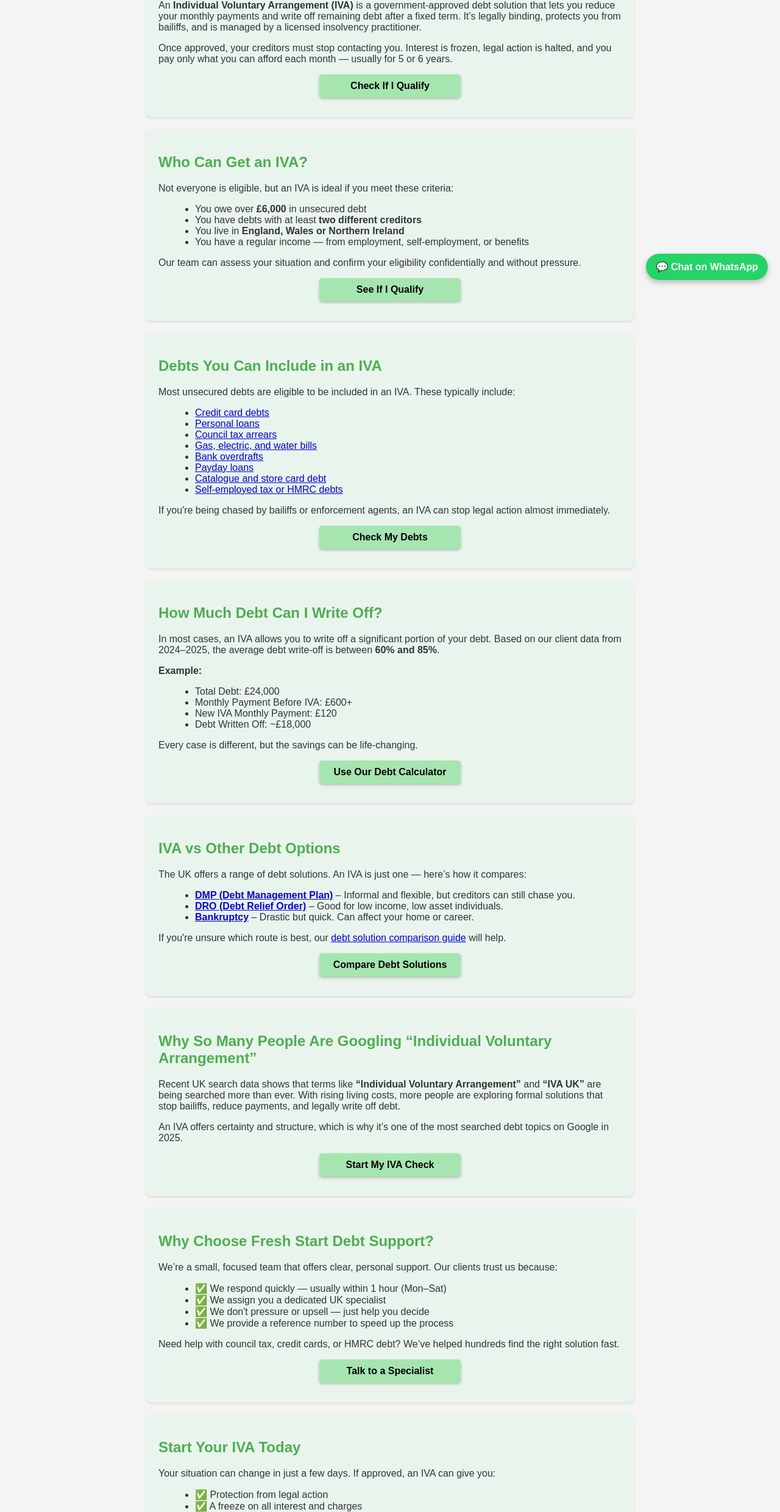
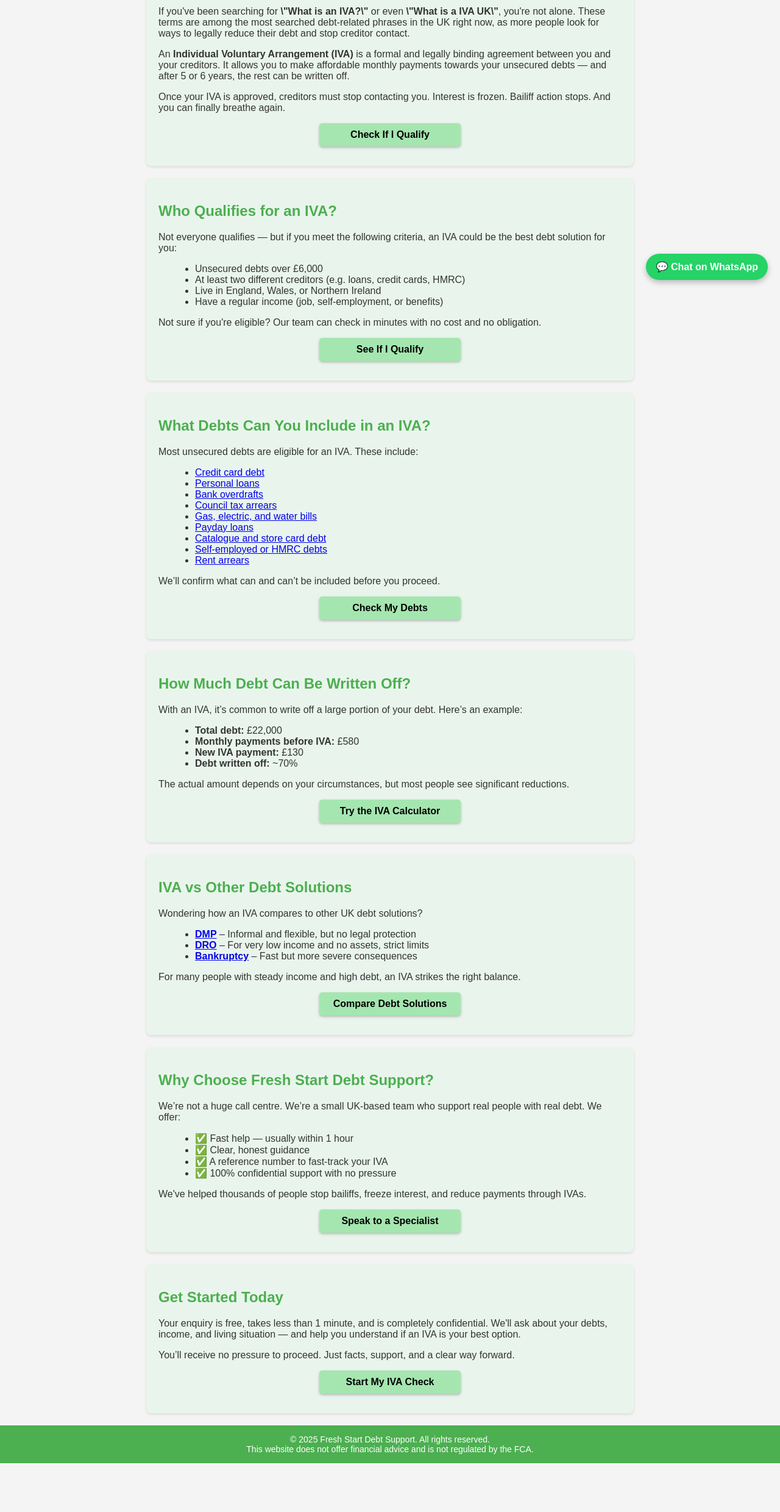
Before and after one commit to Argentavisec/freshstartdebtsupport, a plain HTML site: page iva.html in a window 1280 px wide. Shown: the part 321-2800 px from the top of the page at 61% size. After the commit the page ends 2720 px from the top, so only its background shows below. Drawn offline with Linux system fonts and the light colour scheme.

Commit message:
Add files via upload

```diff
--- a/iva.html
+++ b/iva.html
@@ -7,128 +7,136 @@
   <meta name="description" content="Learn how an IVA works, who qualifies, and how to legally write off debt in the UK. Start your Individual Voluntary Arrangement today." />
   <meta name="keywords" content="what is an IVA, IVA UK, Individual Voluntary Arrangement, write off debt UK, IVA help, stop bailiffs, IVA 2025" />
   <link rel="stylesheet" href="style.css" />
+  <script>
+    function toggleMenu() {
+      var menu = document.getElementById('menuContent');
+      if (menu.style.display === 'flex') {
+        menu.style.display = 'none';
+      } else {
+        menu.style.display = 'flex';
+        menu.style.flexDirection = 'column';
+      }
+    }
+
+    window.addEventListener("click", function(e) {
+      const menu = document.getElementById("menuContent");
+      const btn = document.getElementById("menuButton");
+      if (!menu.contains(e.target) && e.target !== btn) {
+        menu.style.display = "none";
+      }
+    });
+  </script>
 </head>
 <body>
 
-  <!-- Load Shared Menu -->
-  <div id="menu-container">
-    <script>
-      fetch("menu.html")
-        .then(res => res.text())
-        .then(data => {
-          document.getElementById("menu-container").innerHTML = data;
-        });
-    </script>
+  <div class="banner">
+    <div class="top-bar">
+      <img src="logo.jpg" alt="Fresh Start Debt Support Logo" class="logo" />
+      <div class="site-name">Fresh Start Debt Support</div>
+    </div>
   </div>
 
+  <!-- Load menu.html dynamically -->
+  <div id="menu-container"></div>
+  <script>
+    fetch("menu.html")
+      .then(res => res.text())
+      .then(html => {
+        document.getElementById("menu-container").innerHTML = html;
+      });
+  </script>
+
   <div class="container">
-
     <div class="section">
       <h1>What Is an IVA?</h1>
-      <p>If you’ve been searching for <strong>“What is an IVA?”</strong> or even the trending term <strong>“What is a IVA UK”</strong>, you’re not alone. Thousands of people across the country are looking for safe, legal ways to deal with unaffordable debt — and an IVA could be the answer.</p>
-      <p>An <strong>Individual Voluntary Arrangement (IVA)</strong> is a government-approved debt solution that lets you reduce your monthly payments and write off remaining debt after a fixed term. It’s legally binding, protects you from bailiffs, and is managed by a licensed insolvency practitioner.</p>
-      <p>Once approved, your creditors must stop contacting you. Interest is frozen, legal action is halted, and you pay only what you can afford each month — usually for 5 or 6 years.</p>
+      <p>If you've been searching for <strong>\"What is an IVA?\"</strong> or even <strong>\"What is a IVA UK\"</strong>, you're not alone. These terms are among the most searched debt-related phrases in the UK right now, as more people look for ways to legally reduce their debt and stop creditor contact.</p>
+      <p>An <strong>Individual Voluntary Arrangement (IVA)</strong> is a formal and legally binding agreement between you and your creditors. It allows you to make affordable monthly payments towards your unsecured debts — and after 5 or 6 years, the rest can be written off.</p>
+      <p>Once your IVA is approved, creditors must stop contacting you. Interest is frozen. Bailiff action stops. And you can finally breathe again.</p>
       <a href="https://form.jotform.com/250596569907070" class="menu-cta">Check If I Qualify</a>
     </div>
 
     <div class="section">
-      <h2>Who Can Get an IVA?</h2>
-      <p>Not everyone is eligible, but an IVA is ideal if you meet these criteria:</p>
+      <h2>Who Qualifies for an IVA?</h2>
+      <p>Not everyone qualifies — but if you meet the following criteria, an IVA could be the best debt solution for you:</p>
       <ul>
-        <li>You owe over <strong>£6,000</strong> in unsecured debt</li>
-        <li>You have debts with at least <strong>two different creditors</strong></li>
-        <li>You live in <strong>England, Wales or Northern Ireland</strong></li>
-        <li>You have a regular income — from employment, self-employment, or benefits</li>
+        <li>Unsecured debts over £6,000</li>
+        <li>At least two different creditors (e.g. loans, credit cards, HMRC)</li>
+        <li>Live in England, Wales, or Northern Ireland</li>
+        <li>Have a regular income (job, self-employment, or benefits)</li>
       </ul>
-      <p>Our team can assess your situation and confirm your eligibility confidentially and without pressure.</p>
+      <p>Not sure if you're eligible? Our team can check in minutes with no cost and no obligation.</p>
       <a href="https://form.jotform.com/250596569907070" class="menu-cta">See If I Qualify</a>
     </div>
 
     <div class="section">
-      <h2>Debts You Can Include in an IVA</h2>
-      <p>Most unsecured debts are eligible to be included in an IVA. These typically include:</p>
+      <h2>What Debts Can You Include in an IVA?</h2>
+      <p>Most unsecured debts are eligible for an IVA. These include:</p>
       <ul>
-        <li><a href="credit-card-debt.html">Credit card debts</a></li>
+        <li><a href="credit-card-debt.html">Credit card debt</a></li>
         <li><a href="loan-debt.html">Personal loans</a></li>
+        <li><a href="overdraft-debt.html">Bank overdrafts</a></li>
         <li><a href="council-tax-debt.html">Council tax arrears</a></li>
         <li><a href="utility-debt.html">Gas, electric, and water bills</a></li>
-        <li><a href="overdraft-debt.html">Bank overdrafts</a></li>
         <li><a href="payday-loan-debt.html">Payday loans</a></li>
         <li><a href="catalogue-debt.html">Catalogue and store card debt</a></li>
-        <li><a href="tax-debt.html">Self-employed tax or HMRC debts</a></li>
+        <li><a href="tax-debt.html">Self-employed or HMRC debts</a></li>
+        <li><a href="rent-arrears.html">Rent arrears</a></li>
       </ul>
-      <p>If you're being chased by bailiffs or enforcement agents, an IVA can stop legal action almost immediately.</p>
+      <p>We’ll confirm what can and can’t be included before you proceed.</p>
       <a href="https://form.jotform.com/250596569907070" class="menu-cta">Check My Debts</a>
     </div>
 
     <div class="section">
-      <h2>How Much Debt Can I Write Off?</h2>
-      <p>In most cases, an IVA allows you to write off a significant portion of your debt. Based on our client data from 2024–2025, the average debt write-off is between <strong>60% and 85%</strong>.</p>
-      <p><strong>Example:</strong></p>
+      <h2>How Much Debt Can Be Written Off?</h2>
+      <p>With an IVA, it’s common to write off a large portion of your debt. Here’s an example:</p>
       <ul>
-        <li>Total Debt: £24,000</li>
-        <li>Monthly Payment Before IVA: £600+</li>
-        <li>New IVA Monthly Payment: £120</li>
-        <li>Debt Written Off: ~£18,000</li>
+        <li><strong>Total debt:</strong> £22,000</li>
+        <li><strong>Monthly payments before IVA:</strong> £580</li>
+        <li><strong>New IVA payment:</strong> £130</li>
+        <li><strong>Debt written off:</strong> ~70%</li>
       </ul>
-      <p>Every case is different, but the savings can be life-changing.</p>
-      <a href="debt-calculator.html" class="menu-cta">Use Our Debt Calculator</a>
+      <p>The actual amount depends on your circumstances, but most people see significant reductions.</p>
+      <a href="debt-calculator.html" class="menu-cta">Try the IVA Calculator</a>
     </div>
 
     <div class="section">
-      <h2>IVA vs Other Debt Options</h2>
-      <p>The UK offers a range of debt solutions. An IVA is just one — here’s how it compares:</p>
+      <h2>IVA vs Other Debt Solutions</h2>
+      <p>Wondering how an IVA compares to other UK debt solutions?</p>
       <ul>
-        <li><a href="dmp.html"><strong>DMP (Debt Management Plan)</strong></a> – Informal and flexible, but creditors can still chase you.</li>
-        <li><a href="dro.html"><strong>DRO (Debt Relief Order)</strong></a> – Good for low income, low asset individuals.</li>
-        <li><a href="compare-solutions.html"><strong>Bankruptcy</strong></a> – Drastic but quick. Can affect your home or career.</li>
+        <li><strong><a href="dmp.html">DMP</a></strong> – Informal and flexible, but no legal protection</li>
+        <li><strong><a href="dro.html">DRO</a></strong> – For very low income and no assets, strict limits</li>
+        <li><strong><a href="compare-solutions.html">Bankruptcy</a></strong> – Fast but more severe consequences</li>
       </ul>
-      <p>If you're unsure which route is best, our <a href="compare-solutions.html">debt solution comparison guide</a> will help.</p>
+      <p>For many people with steady income and high debt, an IVA strikes the right balance.</p>
       <a href="compare-solutions.html" class="menu-cta">Compare Debt Solutions</a>
     </div>
 
     <div class="section">
-      <h2>Why So Many People Are Googling “Individual Voluntary Arrangement”</h2>
-      <p>Recent UK search data shows that terms like <strong>“Individual Voluntary Arrangement”</strong> and <strong>“IVA UK”</strong> are being searched more than ever. With rising living costs, more people are exploring formal solutions that stop bailiffs, reduce payments, and legally write off debt.</p>
-      <p>An IVA offers certainty and structure, which is why it’s one of the most searched debt topics on Google in 2025.</p>
-      <a href="https://form.jotform.com/250596569907070" class="menu-cta">Start My IVA Check</a>
+      <h2>Why Choose Fresh Start Debt Support?</h2>
+      <p>We’re not a huge call centre. We’re a small UK-based team who support real people with real debt. We offer:</p>
+      <ul>
+        <li>✅ Fast help — usually within 1 hour</li>
+        <li>✅ Clear, honest guidance</li>
+        <li>✅ A reference number to fast-track your IVA</li>
+        <li>✅ 100% confidential support with no pressure</li>
+      </ul>
+      <p>We've helped thousands of people stop bailiffs, freeze interest, and reduce payments through IVAs.</p>
+      <a href="https://form.jotform.com/250596569907070" class="menu-cta">Speak to a Specialist</a>
     </div>
 
     <div class="section">
-      <h2>Why Choose Fresh Start Debt Support?</h2>
-      <p>We’re a small, focused team that offers clear, personal support. Our clients trust us because:</p>
-      <ul>
-        <li>✅ We respond quickly — usually within 1 hour (Mon–Sat)</li>
-        <li>✅ We assign you a dedicated UK specialist</li>
-        <li>✅ We don't pressure or upsell — just help you decide</li>
-        <li>✅ We provide a reference number to speed up the process</li>
-      </ul>
-      <p>Need help with council tax, credit cards, or HMRC debt? We’ve helped hundreds find the right solution fast.</p>
-      <a href="https://form.jotform.com/250596569907070" class="menu-cta">Talk to a Specialist</a>
+      <h2>Get Started Today</h2>
+      <p>Your enquiry is free, takes less than 1 minute, and is completely confidential. We'll ask about your debts, income, and living situation — and help you understand if an IVA is your best option.</p>
+      <p>You’ll receive no pressure to proceed. Just facts, support, and a clear way forward.</p>
+      <a href="https://form.jotform.com/250596569907070" class="menu-cta">Start My IVA Check</a>
     </div>
-
-    <div class="section">
-      <h2>Start Your IVA Today</h2>
-      <p>Your situation can change in just a few days. If approved, an IVA can give you:</p>
-      <ul>
-        <li>✅ Protection from legal action</li>
-        <li>✅ A freeze on all interest and charges</li>
-        <li>✅ A single affordable payment</li>
-        <li>✅ A clear end date to your debt</li>
-        <li>✅ Freedom from phone calls and bailiffs</li>
-      </ul>
-      <p>There's no cost to enquire and absolutely no pressure to proceed.</p>
-      <a href="https://form.jotform.com/250596569907070" class="menu-cta">Start My IVA Now</a>
-    </div>
-
   </div>
 
-  <footer style="background: #4CAF50; color: #fff; text-align: center; padding: 20px; font-size: 14px;">
+  <footer>
     © 2025 Fresh Start Debt Support. All rights reserved.<br />
     This website does not offer financial advice and is not regulated by the FCA.
   </footer>
 
-  <!-- WhatsApp Floating Button -->
   <a href="https://wa.me/447752296301?text=Hi%20I%20need%20help%20with%20my%20debt" class="whatsapp-button" target="_blank" rel="noopener">
     💬 Chat on WhatsApp
   </a>
```
